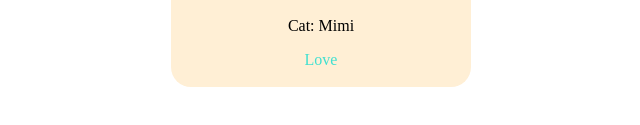
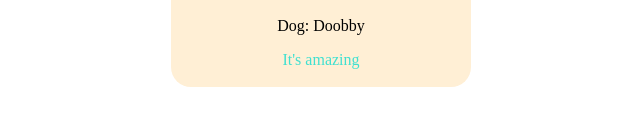
Before and after one commit to juanjolopez28/EscuelaJavaScript-Platzi, a plain HTML site: page CursoFrontendDeveloper/propiedades-mas-usadas.html in a window 1280 px wide. Shown: the part 221-346 px from the top of the page, 319-959 px from the left. Drawn offline with Linux system fonts and the light colour scheme.

Commit message:
Propiedades mas usadas

```diff
--- a/CursoFrontendDeveloper/propiedades-mas-usadas.html
+++ b/CursoFrontendDeveloper/propiedades-mas-usadas.html
@@ -37,8 +37,8 @@
     <section>
         <div class="card">
             <img src="https://images.pexels.com/photos/2523934/pexels-photo-2523934.jpeg?auto=compress&cs=tinysrgb&h=650&w=940">
-            <p>Cat: Mimi</p>
-            <p>Love</p>
+            <p>Dog: Doobby</p>
+            <p>It's amazing</p>
         </div>
 
     </section>
```
